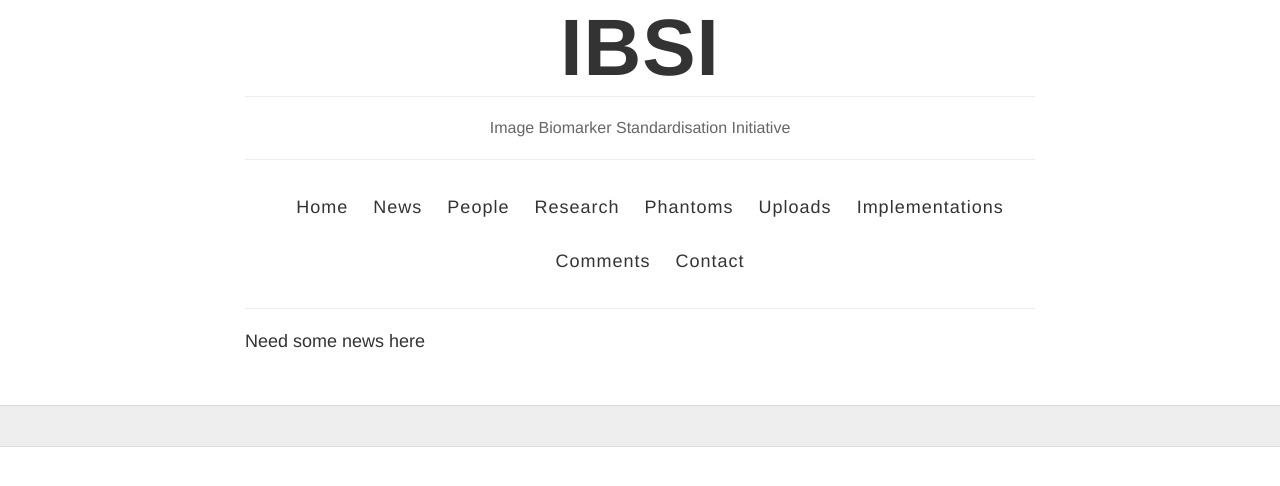
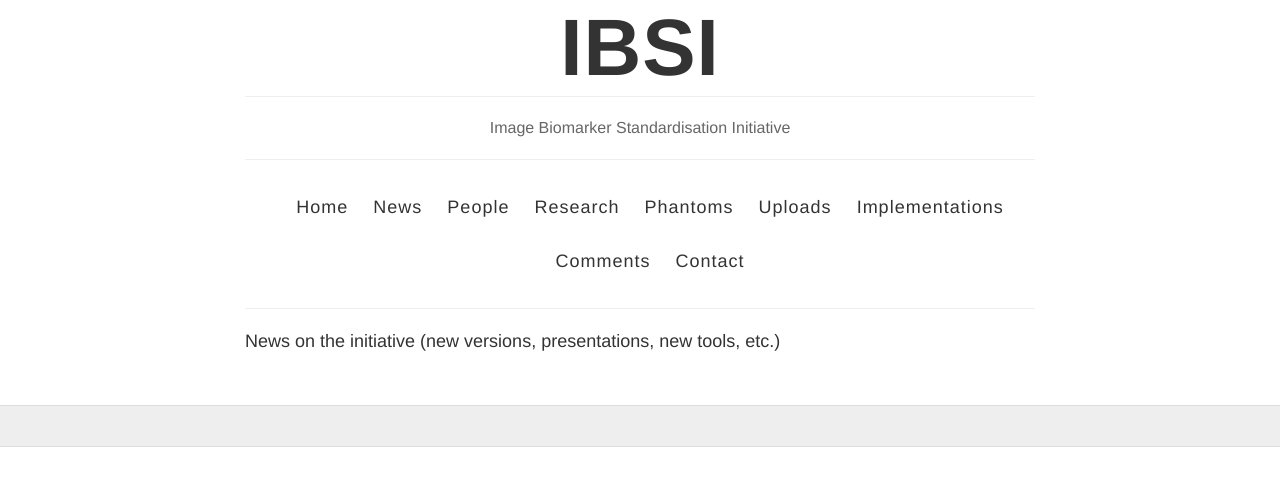
Before and after one commit to rkpandya/IBSI-test, a Jekyll site: the page built from news.html, in a window 1280 px wide. Shown: the top 486 px of the page. Built offline with Jekyll 4.4.1, drawn with Linux system fonts in a browser that asks for light colours.

Commit message:
Update news.html

```diff
--- a/news.html
+++ b/news.html
@@ -4,4 +4,4 @@ title: News
 permalink: /news/
 ---
 
-Need some news here
+News on the initiative (new versions, presentations, new tools, etc.)
```
